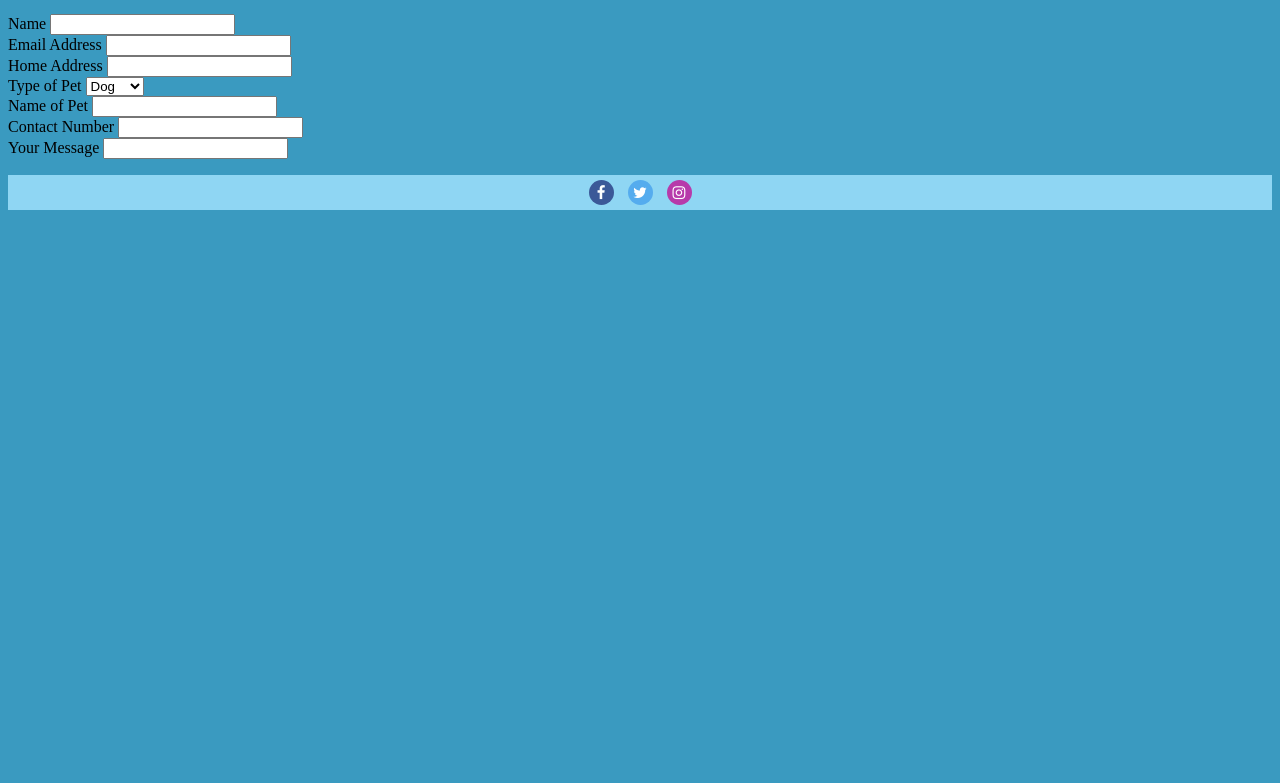
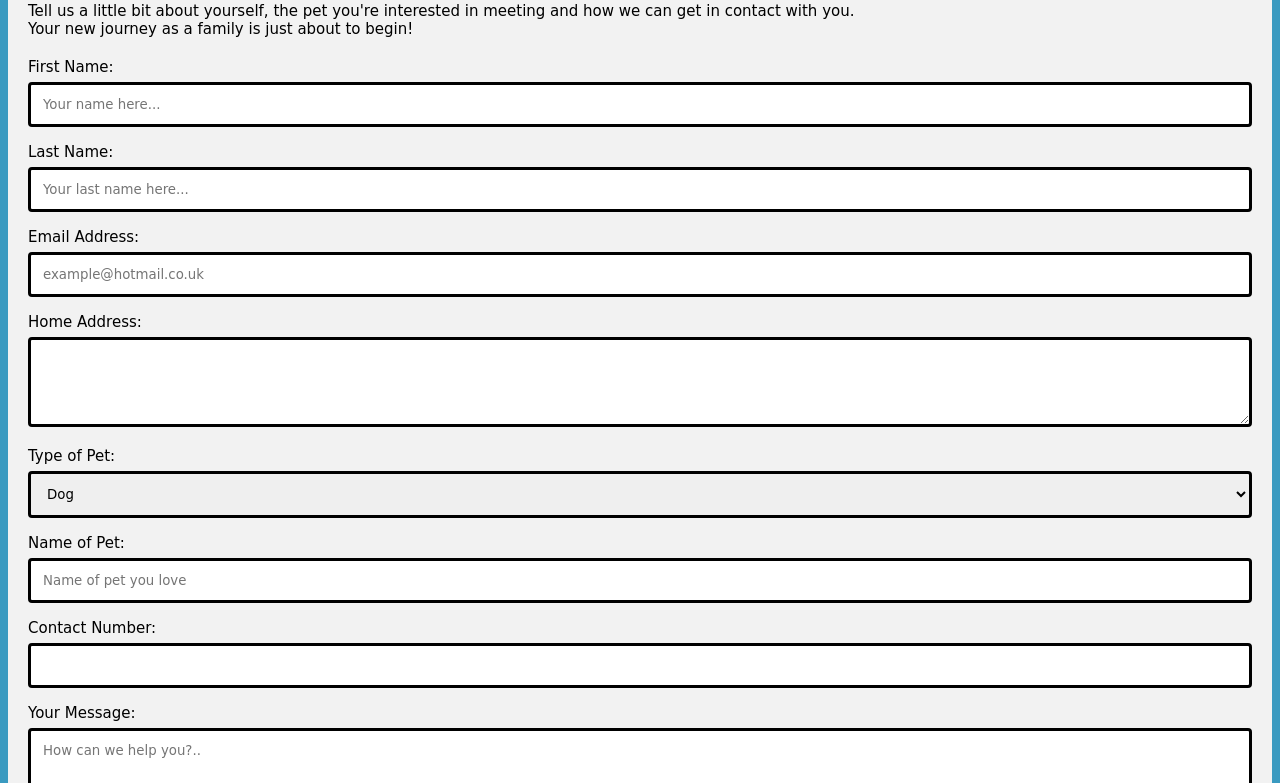
Before and after one commit to lsmyth680/Project-1, a plain HTML site: page contact.html in a window 1280 px wide. Shown: the part 537-1320 px from the top of the page. Before the commit the page ends 800 px from the top, so only its background shows below. Drawn offline with Linux system fonts and the light colour scheme; files whose address does not match are found by name; a web font is replaced by a local one.

Commit message:
Added CSS to contact form and edited Home Page

```diff
--- a/CSS/contact.css
+++ b/CSS/contact.css
@@ -73,6 +73,20 @@ li {
   text-align: center;
   color: black;
     }
+h1 {
+  text-align: left;
+  font-family: 'Margarine', cursive;
+  font-size: 30px;
+  padding: 0px;
+}
+
+p {
+  font-size: 15px;
+  font-family: cursive;
+  text-align: justify;
+  color: black;
+  padding-bottom: 5px;
+}
 
 h2 {
   text-align: center;
@@ -140,3 +154,38 @@ h2 {
    .dropdown:hover .dropdown-content {
     display: block;
    }
+
+label {
+  font-family: 'Margarine', cursive;
+  font-size: 15px;
+}
+   .input {
+     font-family: 'Margarine', cursive;
+     width: 100%; /* Full width */
+     padding: 12px; /* Some padding */
+     border: black solid; /* Gray border */
+     border-radius: 4px; /* Rounded borders */
+     box-sizing: border-box; /* Make sure that padding and width stays in place */
+     margin-top: 6px; /* Add a top margin */
+     margin-bottom: 16px; /* Bottom margin */
+     resize: vertical; /* Allow the user to vertically resize the textarea (not horizontally) */
+   }
+
+   input[type=submit] {
+     background-color: #4CAF50;
+     color: white;
+     padding: 12px 20px;
+     border: black solid;
+     border-radius: 4px;
+     cursor: pointer;
+   }
+
+   input[type=submit]:hover {
+     background-color: #45a049;
+}
+
+.container {
+  border-radius: 5px;
+  background-color: #f2f2f2;
+  padding: 20px;
+}
--- a/CSS/index.css
+++ b/CSS/index.css
@@ -75,16 +75,16 @@ li {
     }
 
 .centre {
-  height: 200px;
-  width: 180px;
+  height: 250px;
+  width: 190px;
   float: left;
-  margin: 0px 10px 10px 25px;
+  margin: 25px 10px 10px 25px;
   border: solid black;
     }
 
 .dog1 {
-  height: 180px;
-  width: 220px;
+  height: 200px;
+  width: 240px;
   float: right;
   margin: 10px 25px 10px 15px;
   border: solid black;
@@ -103,11 +103,12 @@ h2 {
   text-align: center;
   font-family: 'Margarine', cursive;
   font-size: 30px;
-  color: purple;
+  color: black;
     }
 
 p {
   padding: 10px;
+  text-align: justify;
 }
 
 @media (max-width: 500px) {
--- a/contact.html
+++ b/contact.html
@@ -24,36 +24,44 @@
             </div>
           </div>
           <li><a href="file:///C:/Users/lsmyt/Documents/Girls_Coding_Course/Project-1/events.html">Events</a></li>
-          <li><a href="#">Contact</a></li>
+          <li><a href="file:///C:/Users/lsmyt/Documents/Girls_Coding_Course/Project-1/contact.html">Contact</a></li>
       </div>
     </ul>
   </header>
 
+  <br>
+
+  <div class="container">
     <form class="contact_form" action="contact.html" method="POST">
       <section>
         <h1>Pet Adoption Form</h1>
-        <p>Tell us a little bit about yourself, the pet you're interested in meeting and how we can get in contact with you.</p>
-        <p>Your new journey as a family is just about to begin!</p>
+        <p>Tell us a little bit about yourself, the pet you're interested in meeting and how we can get in contact with you.<br>Your new journey as a family is just about to begin!</p>
       </section>
 
       <section>
-        <label for="name">Name</label>
-        <input type="text" name="name"></input>
+        <label for="fname"> First Name:</label>
+        <input class="input" type="text" name="fname" placeholder="Your name here..."></input>
       </section>
 
       <section>
-        <label for="email">Email Address</label>
-        <input type="text" name="email"></input>
+        <label for="lname"> Last Name:</label>
+        <input class="input" type="text" name="lname" placeholder="Your last name here..."></input>
       </section>
 
       <section>
-        <label for="address">Home Address</label>
-        <input type="text" name="address"></input>
+        <label for="email">Email Address:</label>
+        <input class="input" type="text" name="email" placeholder="example@hotmail.co.uk"></input>
       </section>
 
       <section>
-        <label for="pet-type">Type of Pet</label>
-        <select id="pet-type" name="pet-type">
+        <label for="address">Home Address:</label>
+        <br>
+        <textarea class="input" name="address" rows="4" cols="70"></textarea>
+      </section>
+
+      <section>
+        <label for="pet-type">Type of Pet:</label>
+        <select class="input" name="pet-type">
           <option value="dog">Dog</option>
           <option value="cat">Cat</option>
           <option value="Horse">Horse</option>
@@ -61,21 +69,24 @@
       </section>
 
       <section>
-        <label for="pet-name">Name of Pet</label>
-        <input type="text" name="pet-name"></input>
+        <label for="pet-name">Name of Pet:</label>
+        <input class="input" type="text" name="pet-name" placeholder="Name of pet you love"></input>
       </section>
 
       <section>
-        <label for="number">Contact Number</label>
-        <input type="number" name="number"></input>
+        <label for="number">Contact Number:</label>
+        <input class="input" type="number" name="number"></input>
       </section>
 
       <section>
-        <label for="message">Your Message</label>
-        <input type="text" name="message"></input>
+        <label for="message">Your Message:</label>
+        <br>
+        <textarea class="input" name="message" rows="4" cols="50" placeholder="How can we help you?.."></textarea>
       </section>
-
+      <section>
+        <input type="submit" value="Submit">
     </form>
+  </div>
 
   <footer>
     <ul class="footer">
```
Also changed, not shown: events.html (+1 -1 lines), index.html (+3 -3 lines).
